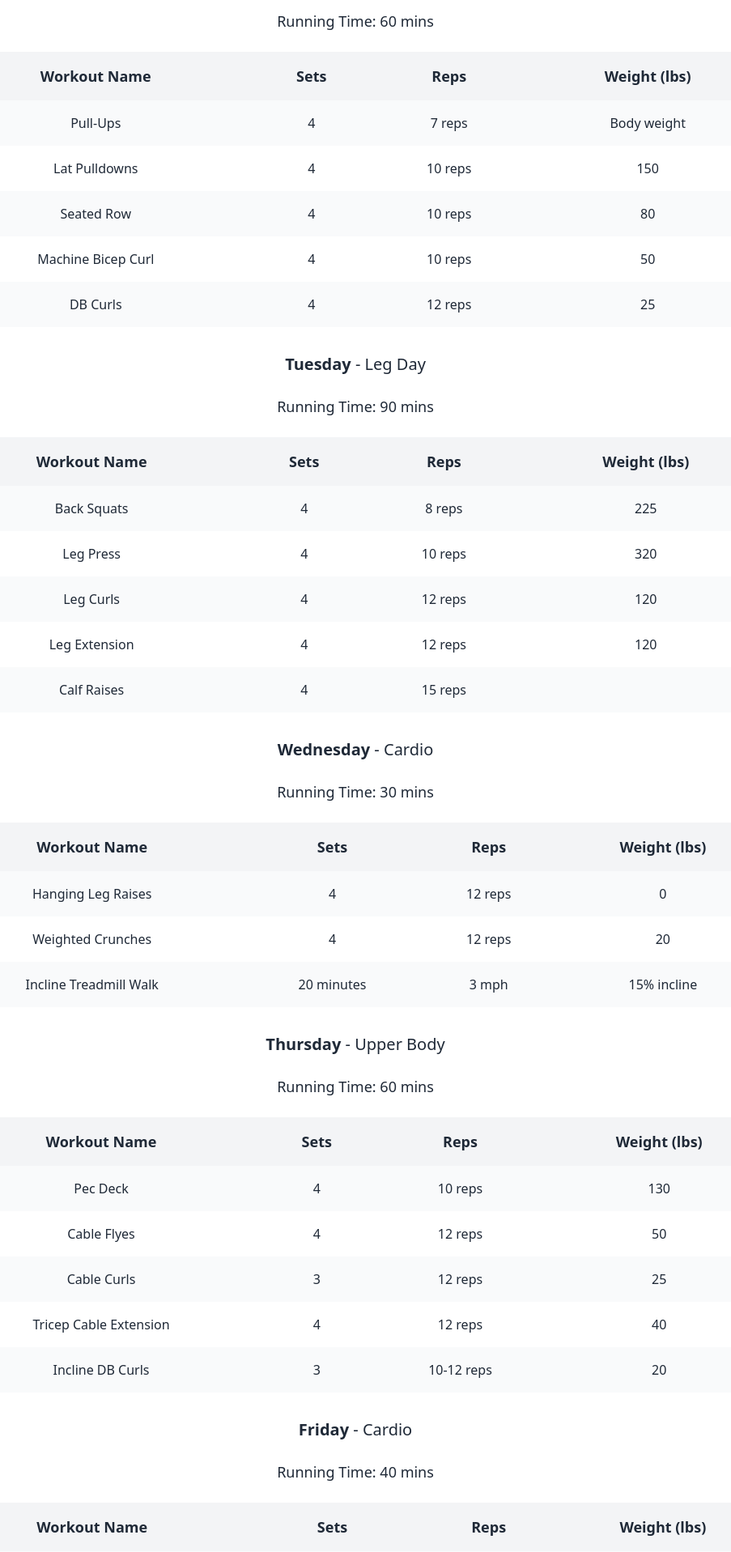
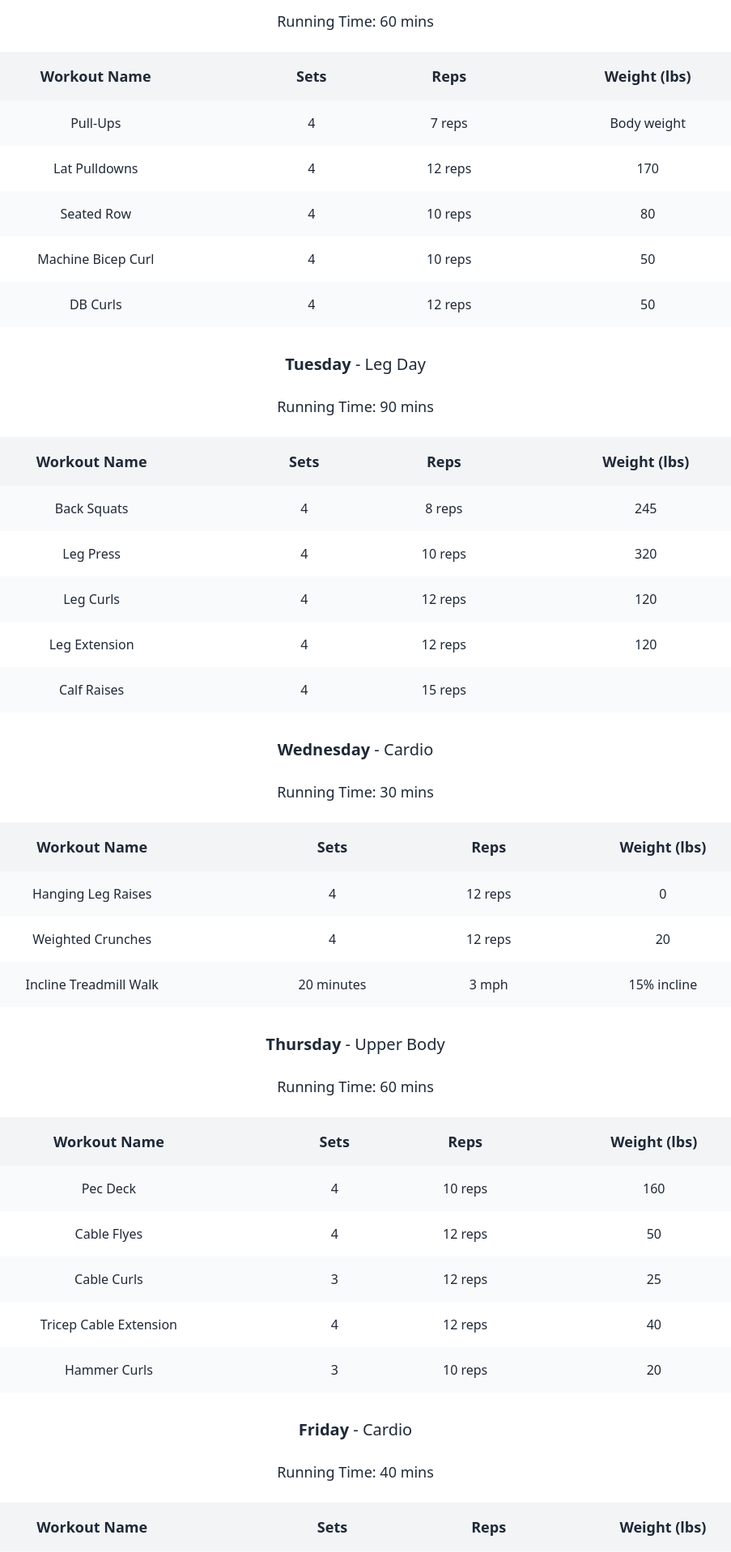
Before and after one commit to QuinteroSantiago/santiago-quintero-quiroga-portfolio, a React (Vite) app: page /workout in a window 1280 px wide. Shown: the part 304-2221 px from the top of the page at 81% size, without its empty margins (201-1104 px from the left). Built offline with nearby package versions, Linux system fonts and the light colour scheme; a web font is replaced by a local one.

Commit message:
chore: update workout weights

```diff
--- a/src/data/workouts.js
+++ b/src/data/workouts.js
@@ -12,8 +12,8 @@ export default {
             {
                 name: 'Lat Pulldowns',
                 sets: '4',
-                reps: '10 reps',
-                weight: '150'
+                reps: '12 reps',
+                weight: '170'
             },
             {
                 name: 'Seated Row',
@@ -31,7 +31,7 @@ export default {
                 name: 'DB Curls',
                 sets: '4',
                 reps: '12 reps',
-                weight: '25'
+                weight: '50'
             },
         ]
     },
@@ -43,7 +43,7 @@ export default {
                 name: 'Back Squats',
                 sets: '4',
                 reps: '8 reps',
-                weight: '225'
+                weight: '245'
             },
             {
                 name: 'Leg Press',
@@ -103,7 +103,7 @@ export default {
                 name: 'Pec Deck',
                 sets: '4',
                 reps: '10 reps',
-                weight: '130'
+                weight: '160'
             },
             {
                 name: 'Cable Flyes',
@@ -124,9 +124,9 @@ export default {
                 weight: '40'
             },
             {
-                name: 'Incline DB Curls',
+                name: 'Hammer Curls',
                 sets: '3',
-                reps: '10-12 reps',
+                reps: '10 reps',
                 weight: '20'
             }
         ]
```
